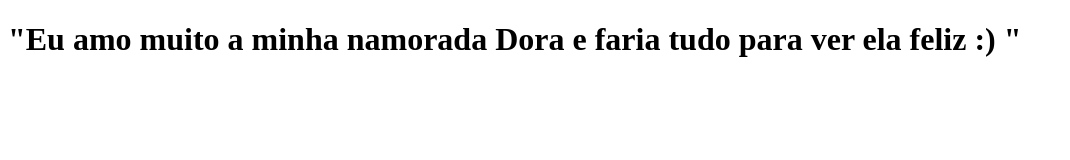
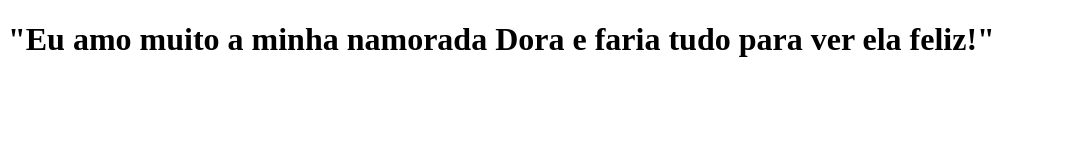
Before and after one commit to joaoskdev/pulse-sync, a Next.js app: page / in a window 1280 px wide. Shown: the top 160 px of the page, without its empty margins (0-1070 px from the left). Built offline with nearby package versions, Linux system fonts and the light colour scheme.

Commit message:
Alteração na frase

```diff
--- a/pages/index.js
+++ b/pages/index.js
@@ -1,5 +1,5 @@
 function Home() {
-    return <h1>"Eu amo muito a minha namorada Dora e faria tudo para ver ela feliz :) "</h1>
+    return <h1>"Eu amo muito a minha namorada Dora e faria tudo para ver ela feliz!"</h1>
 }
 
 export default Home;
```
